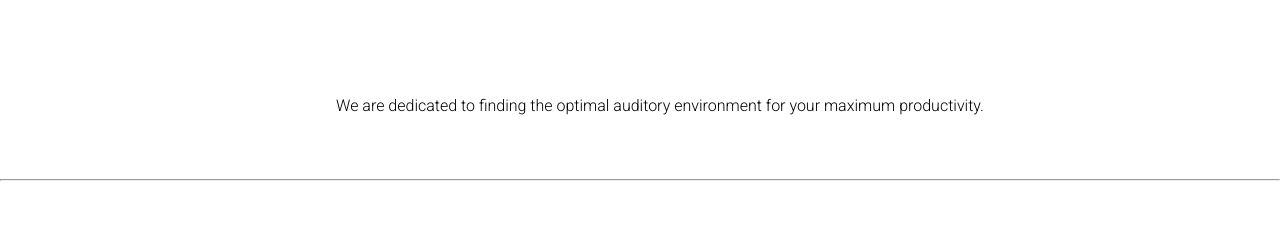
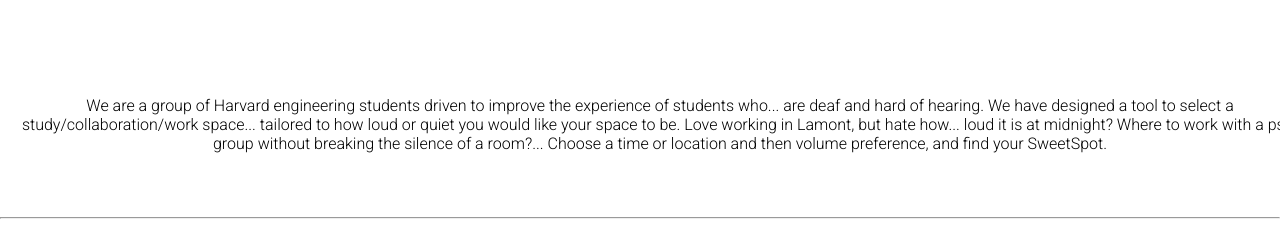
Before and after one commit to hobuobi/es96appteam, a plain HTML site: page index.html in a window 1280 px wide. Shown: the part 121-349 px from the top of the page. Drawn offline with Linux system fonts and the light colour scheme.

Commit message:
Description

```diff
--- a/index.html
+++ b/index.html
@@ -2,7 +2,7 @@
 
 <html>
 <head>
-    <title>ES96 PROJECT</title>
+    <title>SweetSpot</title>
     <!-- CSS -->
     <link href="https://fonts.googleapis.com/css?family=Roboto:300,700" rel="stylesheet">
     <link href="css/main.css" rel="stylesheet">
@@ -19,7 +19,11 @@
         <h1>Welcome to SweetSpot!</h1>
     </div>
     <div class="row">
-        <p>We are dedicated to finding the optimal auditory environment for your maximum productivity.</p>
+        <p>We are a group of Harvard engineering students driven to improve the experience of students who...
+            are deaf and hard of hearing. We have designed a tool to select a study/collaboration/work space...
+            tailored to how loud or quiet you would like your space to be. Love working in Lamont, but hate how...
+            loud it is at midnight? Where to work with a pset group without breaking the silence of a room?...
+            Choose a time or location and then volume preference, and find your SweetSpot. </p>
     </div>
     <hr />
     <div class="row head">
```
